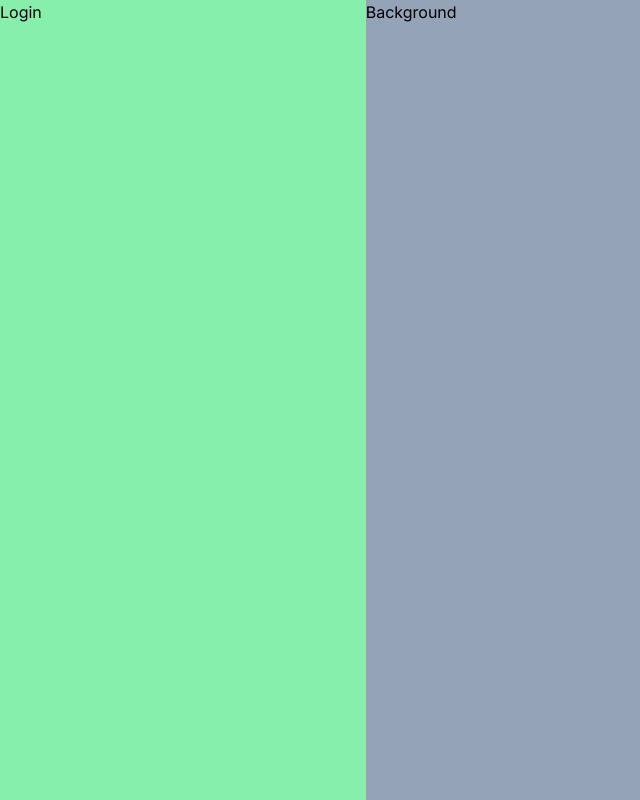
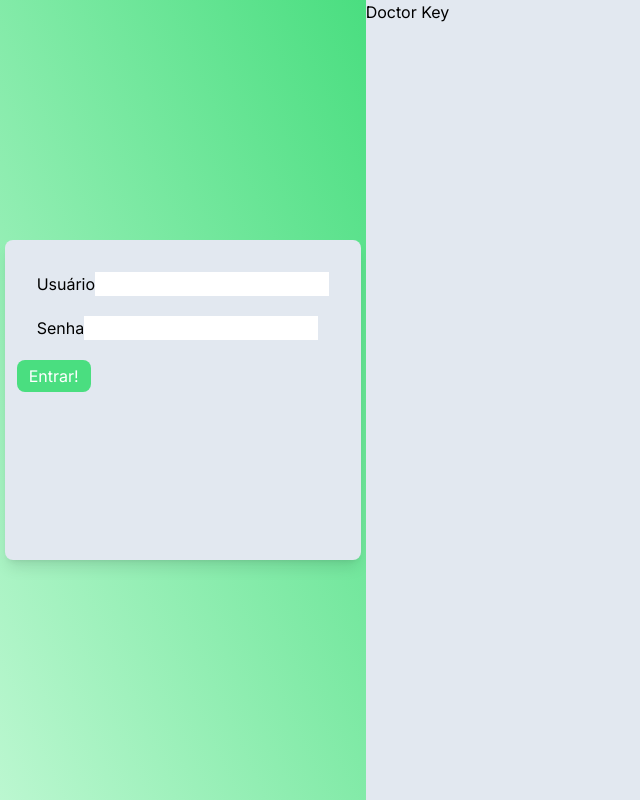
Before and after one commit to gabeFrancisco/DoctorKeyWeb, a Next.js app: page /login in a window 1280 px wide. Shown: the whole page, without its empty margins (0-640 px from the left). Built offline with nearby package versions, Linux system fonts and the light colour scheme.

Commit message:
basic login page layout

```diff
--- a/package.json
+++ b/package.json
@@ -13,6 +13,7 @@
     "@types/react": "18.2.14",
     "@types/react-dom": "18.2.6",
     "autoprefixer": "10.4.14",
+    "formik": "^2.4.2",
     "next": "13.4.9",
     "postcss": "8.4.25",
     "react": "18.2.0",
--- a/src/app/login/page.tsx
+++ b/src/app/login/page.tsx
@@ -3,11 +3,31 @@ import React from 'react'
 const page = () => {
   return (
     <div className='flex flex-row items-stretch h-screen'>
-      <div className='w-2/5 bg-zinc bg-green-300 h-full'>
-        <h1>Login</h1>
+      <div className='w-2/5 bg-zinc bg-gradient-to-tr from-green-200 to-green-400 h-full flex flex-col justify-center items-center'>
+        <div className='bg-slate-200 p-3 rounded-lg shadow-lg h-2/5'>
+          <form>
+            <div className='m-5'>
+              <label htmlFor="user">
+                Usuário
+              </label>
+              <input type="text" />
+            </div>
+            <div className='m-5'>
+              <label htmlFor="password">
+                Senha
+              </label>
+              <input type="password" />
+            </div>
+            <div>
+              <button className='rounded-lg px-3 py-1 bg-green-400 text-white' type='button'>
+                Entrar!
+              </button>
+            </div>
+          </form>
+        </div>
       </div>
-      <div className='bg-slate-400 h-full w-full'>
-        <h1>Background</h1>
+      <div className='bg-slate-200 h-full w-full'>
+        <h1>Doctor Key</h1>
       </div>
     </div>
   )
```
Also changed, not shown: 1 other file (tests, documents, lock files or other folders).
